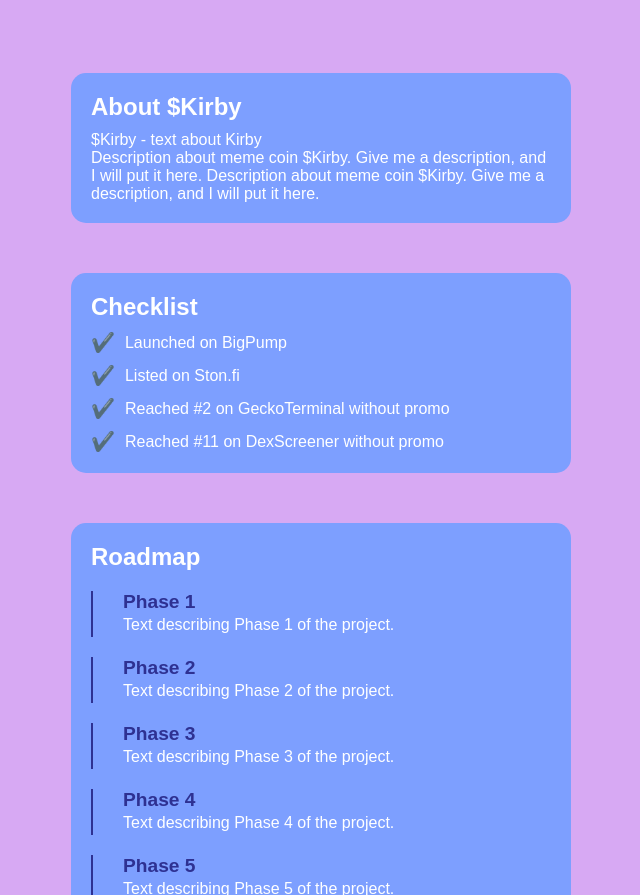
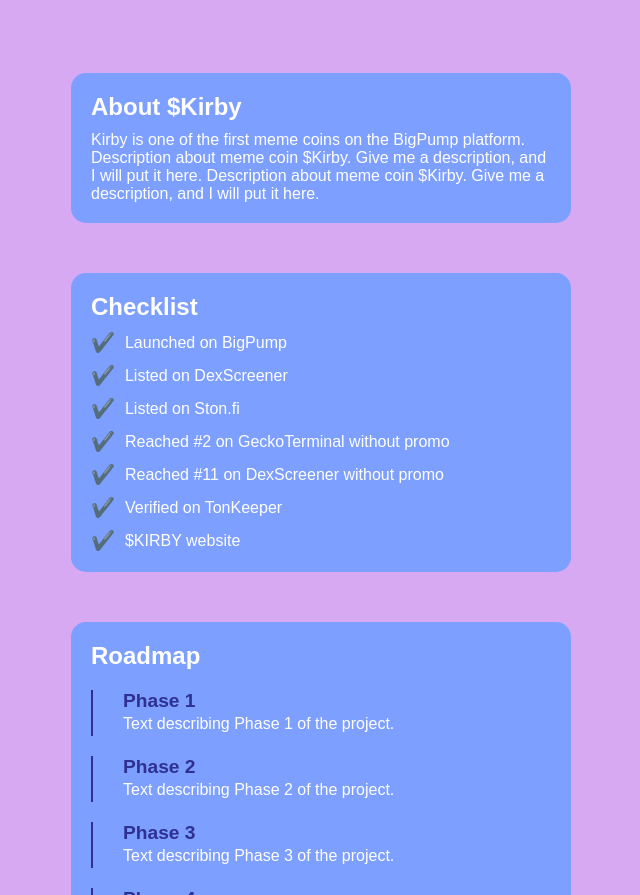
Before and after one commit to beka02221/KirbyMeme, a plain HTML site: page index.html in a window 1280 px wide. Shown: the part 880-1775 px from the top of the page, without its empty margins (319-959 px from the left). Drawn offline with Linux system fonts and the light colour scheme.

Commit message:
Update index.html

```diff
--- a/index.html
+++ b/index.html
@@ -244,7 +244,7 @@
 
     <div class="container">
         <div class="header">$KIRBY MEME COIN</div>
-        <p class="description">Kirby is one of the first meme coins on the BigPump platform</p>
+        <p class="description">Legendary Kirby on Ton Blockchain!</p>
         <img src="kirby.PNG" alt="Kirby" class="kirby-image">
         <a href="https://t.me/pocketfi_bot/Reallybig?startapp=fakhruz_8651-eyJjb2luSWQiOiIxMzMifQ%3D%3D" class="buy-button" id="buyLink">Buy $Kirby</a>
     </div>
@@ -253,7 +253,7 @@
     <div class="about-section">
         <div class="about-header">About $Kirby</div>
         <p class="about-content">
-            $Kirby - text about Kirby
+            Kirby is one of the first meme coins on the BigPump platform.
         </p>
         <p class="about-content">
             Description about meme coin $Kirby. Give me a description, and I will put it here. Description about meme coin $Kirby. Give me a description, and I will put it here.
@@ -270,6 +270,10 @@
             </div>
             <div class="check-item">
                 <span class="check-icon">✔️</span>
+                <span> Listed on DexScreener</span>
+            </div>
+             <div class="check-item">
+                <span class="check-icon">✔️</span>
                 <span>Listed on Ston.fi</span>
             </div>
             <div class="check-item">
@@ -279,6 +283,14 @@
             <div class="check-item">
                 <span class="check-icon">✔️</span>
                 <span>Reached #11 on DexScreener without promo</span>
+            </div>
+            <div class="check-item">
+                <span class="check-icon">✔️</span>
+                <span>Verified on TonKeeper</span>
+            </div>
+             <div class="check-item">
+                <span class="check-icon">✔️</span>
+                <span>$KIRBY website</span>
             </div>
         </div>
     </div>
```
